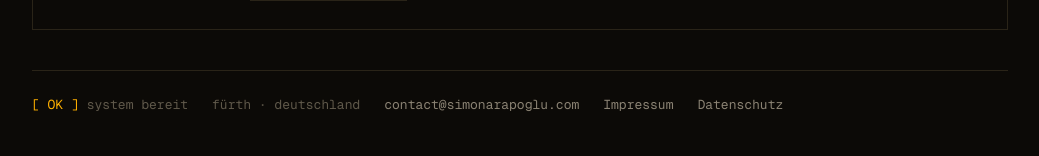
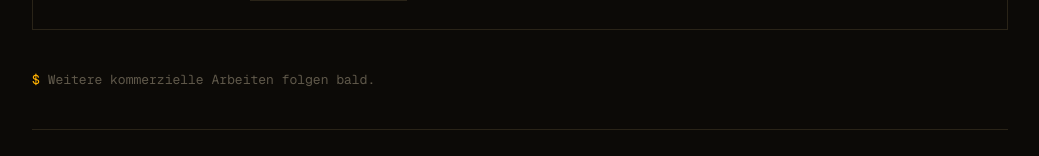
Before and after one commit to TheMetalStorm/personal-website, a Next.js app: page /de/commercial in a window 1280 px wide. Shown: the part 1174-1330 px from the top of the page, without its empty margins (120-1159 px from the left). Built offline with nearby package versions, Linux system fonts and the light colour scheme.

Commit message:
feat: add 'more commercial work coming soon' note to commercial page
- Show a terminal-style note below the commercial project list
- Localized EN/DE ('More commercial work is coming soon.')

```diff
--- a/app/components/CommercialWorkList.tsx
+++ b/app/components/CommercialWorkList.tsx
@@ -26,7 +26,8 @@ export default function CommercialWorkList() {
 			{projects.length === 0 ? (
 				<p className="term-dim text-[15px]">- {t('landing.commercialSoon')}</p>
 			) : (
-				<div className="space-y-12">
+				<>
+					<div className="space-y-12">
 					{projects.map((project) => (
 						<article key={project.id} className="term-border border">
 							{(project.headerImage || project.image) && (
@@ -52,6 +53,10 @@ export default function CommercialWorkList() {
 						</article>
 					))}
 				</div>
+				<p className="term-dim mt-10 text-[13px]">
+					<span className="term-accent">$</span> {t('commercial.moreComingSoon')}
+				</p>
+				</>
 			)}
 			<LegalFooter />
 		</main>
--- a/app/locales/de.json
+++ b/app/locales/de.json
@@ -93,7 +93,8 @@
   "commercial": {
     "description": "Kommerziell entwickelte Arbeiten: Kundenprojekte und Produkte.",
     "visitWebsite": "Webseite besuchen",
-    "moreDetails": "Mehr Details"
+    "moreDetails": "Mehr Details",
+    "moreComingSoon": "Weitere kommerzielle Arbeiten folgen bald."
   },
   "games": {
     "viewCode": "Code ansehen",
--- a/app/locales/en.json
+++ b/app/locales/en.json
@@ -93,7 +93,8 @@
   "commercial": {
     "description": "Commercially developed work: client projects and products.",
     "visitWebsite": "Visit website",
-    "moreDetails": "More details"
+    "moreDetails": "More details",
+    "moreComingSoon": "More commercial work is coming soon."
   },
   "games": {
     "viewCode": "View Code",
```
